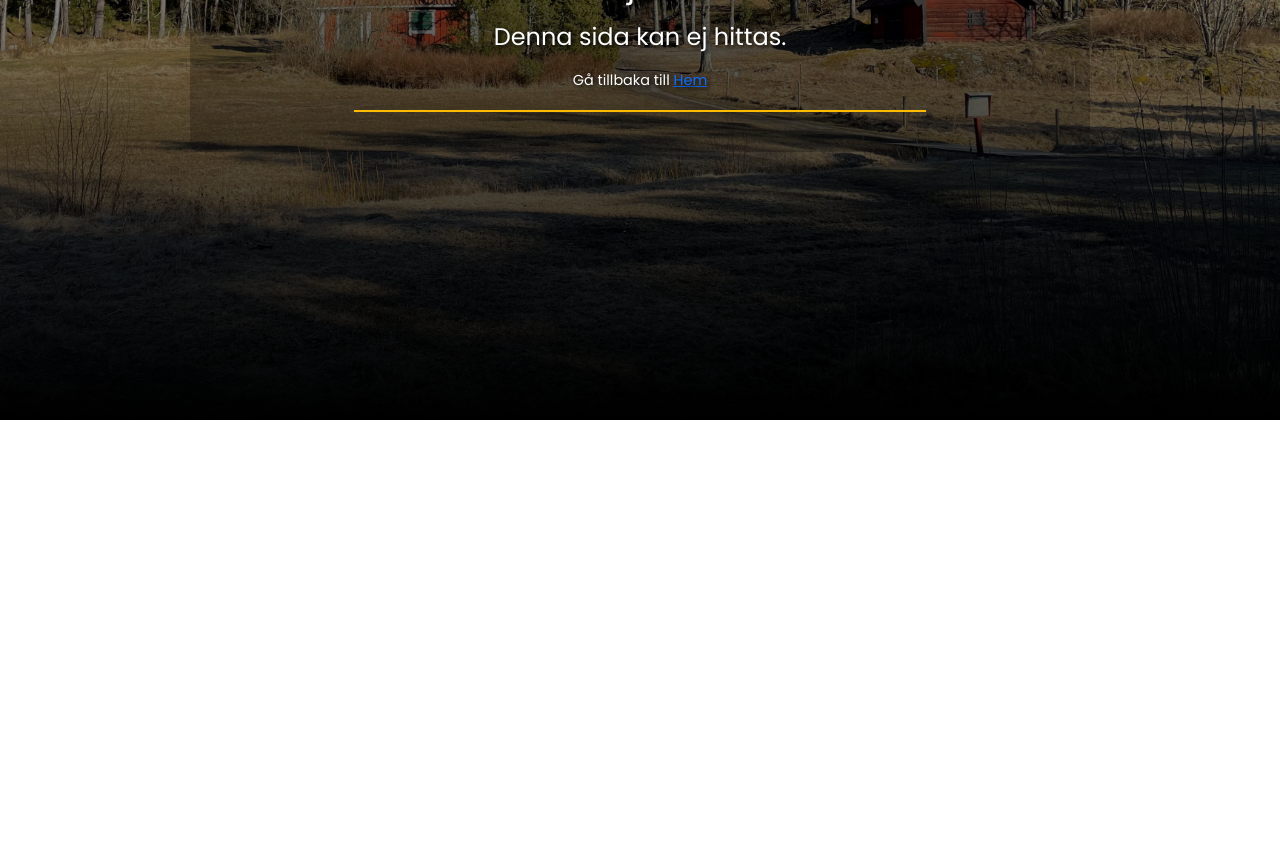
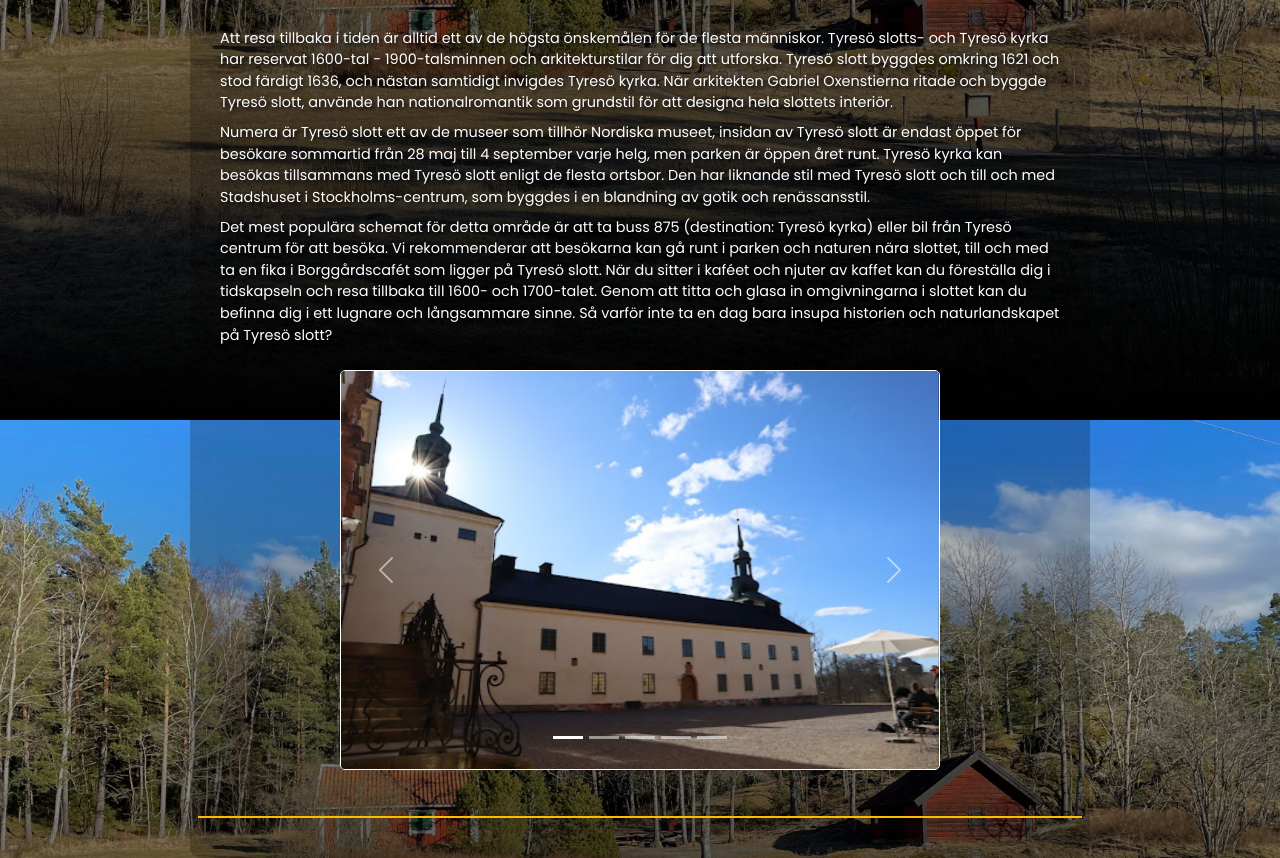
Before and after one commit to tompahans/tyresoguidenv2, a Next.js app: page /Aktiviteter/Slottet in a window 1280 px wide. Before the commit this address had no page. Shown: the part 380-1238 px from the top of the page. Before the commit the page ends 800 px from the top, so only its background shows below. Built offline with nearby package versions, Linux system fonts and the light colour scheme.

Commit message:
add Aktiviteter alby, slottet

```diff
--- /dev/null
+++ b/pages/Aktiviteter/Slottet.js
@@ -0,0 +1,156 @@
+import { NextSeo } from "next-seo";
+import Image from "next/image";
+import Slott1 from "../../public/img/small/slott-side.jpg";
+import Slott2 from "../../public/img/small/slott-side2.jpg";
+import Slott3 from "../../public/img/small/slott-side3.jpg";
+import Slott4 from "../../public/img/small/slott-bakom.jpg";
+import Slott5 from "../../public/img/small/slott-gard.jpg";
+
+export default function Slottet() {
+  return (
+    <>
+      <NextSeo title="Besök Tyresö Slott" />
+      <div className="row">
+        <div className="col-sm d-flex flex-column justify-content-center align-items-center">
+          <h1>Besök Tyresö Slott</h1>
+          <p>
+            Att resa tillbaka i tiden är alltid ett av de högsta önskemålen för
+            de flesta människor. Tyresö slotts- och Tyresö kyrka har reservat
+            1600-tal - 1900-talsminnen och arkitekturstilar för dig att
+            utforska. Tyresö slott byggdes omkring 1621 och stod färdigt 1636,
+            och nästan samtidigt invigdes Tyresö kyrka. När arkitekten Gabriel
+            Oxenstierna ritade och byggde Tyresö slott, använde han
+            nationalromantik som grundstil för att designa hela slottets
+            interiör.
+          </p>{" "}
+          <p>
+            Numera är Tyresö slott ett av de museer som tillhör Nordiska museet,
+            insidan av Tyresö slott är endast öppet för besökare sommartid från
+            28 maj till 4 september varje helg, men parken är öppen året runt.
+            Tyresö kyrka kan besökas tillsammans med Tyresö slott enligt de
+            flesta ortsbor. Den har liknande stil med Tyresö slott och till och
+            med Stadshuset i Stockholms-centrum, som byggdes i en blandning av
+            gotik och renässansstil.
+          </p>
+          <p>
+            Det mest populära schemat för detta område är att ta buss 875
+            (destination: Tyresö kyrka) eller bil från Tyresö centrum för att
+            besöka. Vi rekommenderar att besökarna kan gå runt i parken och
+            naturen nära slottet, till och med ta en fika i Borggårdscafét som
+            ligger på Tyresö slott. När du sitter i kaféet och njuter av kaffet
+            kan du föreställa dig i tidskapseln och resa tillbaka till 1600- och
+            1700-talet. Genom att titta och glasa in omgivningarna i slottet kan
+            du befinna dig i ett lugnare och långsammare sinne. Så varför inte
+            ta en dag bara insupa historien och naturlandskapet på Tyresö slott?
+          </p>
+          <div
+            id="carouselSlottet"
+            className="carousel slide w-100 float-end my-3"
+            data-bs-ride="carousel"
+          >
+            <div className="carousel-indicators">
+              <button
+                type="button"
+                data-bs-target="#carouselSlottet"
+                data-bs-slide-to="0"
+                className="active"
+                aria-current="true"
+                aria-label="Slide 1"
+              ></button>
+              <button
+                type="button"
+                data-bs-target="#carouselSlottet"
+                data-bs-slide-to="1"
+                aria-label="Slide 2"
+              ></button>
+              <button
+                type="button"
+                data-bs-target="#carouselSlottet"
+                data-bs-slide-to="2"
+                aria-label="Slide 3"
+              ></button>
+              <button
+                type="button"
+                data-bs-target="#carouselSlottet"
+                data-bs-slide-to="3"
+                aria-label="Slide 4"
+              ></button>
+              <button
+                type="button"
+                data-bs-target="#carouselSlottet"
+                data-bs-slide-to="4"
+                aria-label="Slide 5"
+              ></button>
+            </div>
+            <div className="carousel-inner">
+              <div className="carousel-item active">
+                <Image
+                  src={Slott1}
+                  className="d-block w-100"
+                  alt="Slottet från höger"
+                  style={{ width: "auto", height: "auto" }}
+                />
+              </div>
+              <div className="carousel-item">
+                <Image
+                  src={Slott2}
+                  className="d-block w-100"
+                  alt="Slottet från vänster"
+                  style={{ width: "auto", height: "auto" }}
+                />
+              </div>
+              <div className="carousel-item">
+                <Image
+                  src={Slott3}
+                  className="d-block w-100"
+                  alt="Slott från höger"
+                  style={{ width: "auto", height: "auto" }}
+                />
+              </div>
+              <div className="carousel-item">
+                <Image
+                  src={Slott4}
+                  className="d-block w-100"
+                  alt="Slott bakifrån"
+                  style={{ width: "auto", height: "auto" }}
+                />
+              </div>
+              <div className="carousel-item">
+                <Image
+                  src={Slott5}
+                  className="d-block w-100"
+                  alt="Slottet bakgård"
+                  style={{ width: "auto", height: "auto" }}
+                />
+              </div>
+            </div>
+            <button
+              className="carousel-control-prev"
+              type="button"
+              data-bs-target="#carouselSlottet"
+              data-bs-slide="prev"
+            >
+              <span
+                className="carousel-control-prev-icon"
+                aria-hidden="true"
+              ></span>
+              <span className="visually-hidden">Previous</span>
+            </button>
+            <button
+              className="carousel-control-next"
+              type="button"
+              data-bs-target="#carouselSlottet"
+              data-bs-slide="next"
+            >
+              <span
+                className="carousel-control-next-icon"
+                aria-hidden="true"
+              ></span>
+              <span className="visually-hidden">Next</span>
+            </button>
+          </div>
+        </div>
+      </div>
+    </>
+  );
+}
```
Also changed, not shown: pages/Aktiviteter/Alby.js (added, +47 -0 lines).
